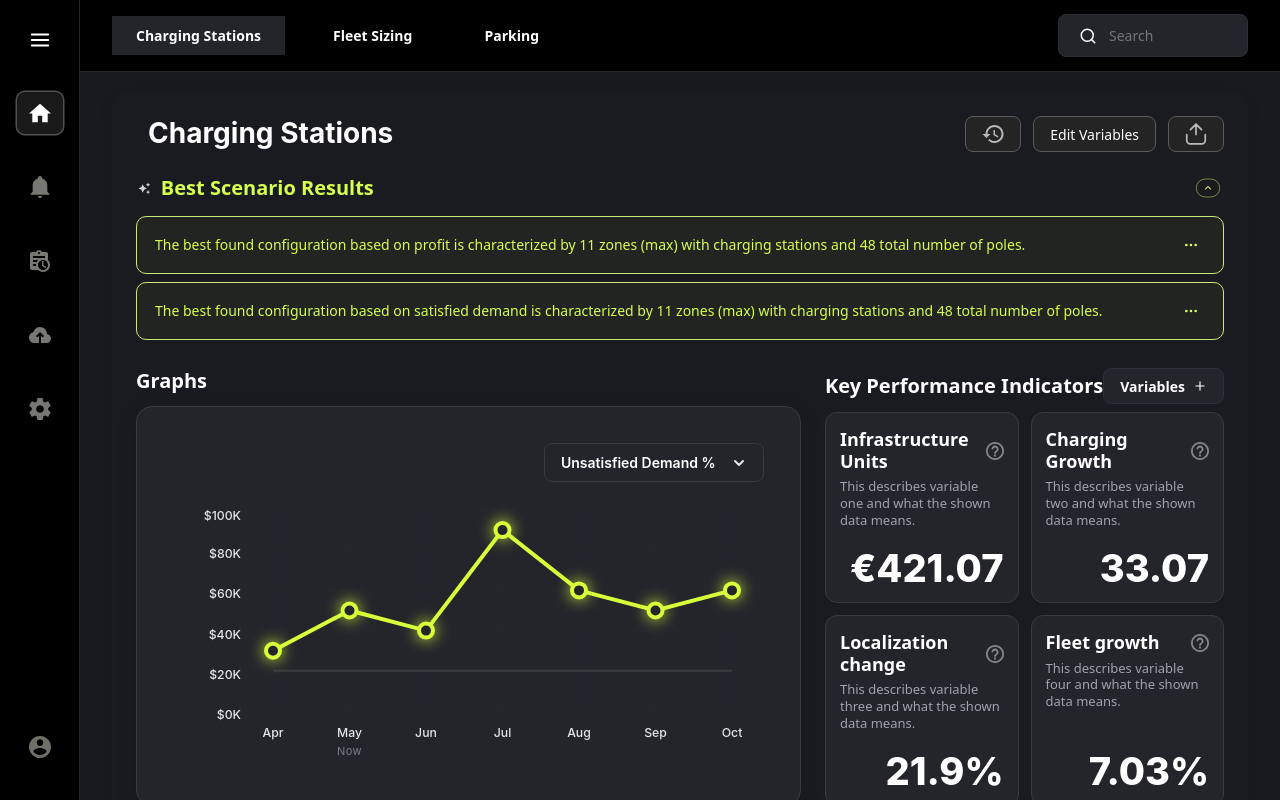
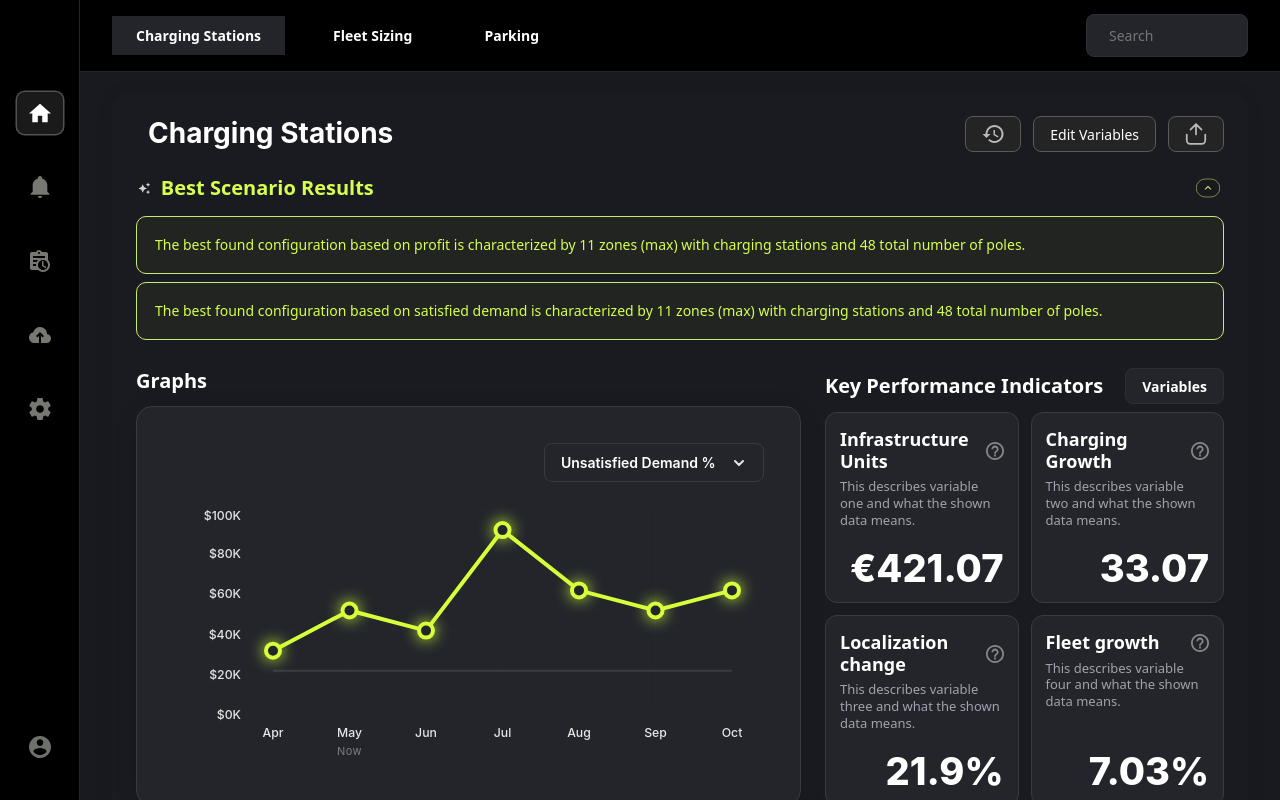
Before and after one commit to 1shakti/answeraiasse, a React (Vite) app: page / in a window 1280 px wide. Built offline with nearby package versions, Linux system fonts and the light colour scheme; no server answers; sample sign-in values are in the browser's storage.

Commit message:
Remove all unused icon usages and imports for clean deployment

```diff
--- a/src/pages/DashboardPage.tsx
+++ b/src/pages/DashboardPage.tsx
@@ -1,6 +1,5 @@
 import React, { useState, useRef, useEffect } from 'react';
 import { useAuth } from '../context/AuthContext';
-import { FiMenu, FiSearch, FiPlus, FiInfo, FiMoreHorizontal } from 'react-icons/fi';
 import styled from 'styled-components';
 import EditVariablesPanel from '../components/EditVariablesPanel';
 import accordionArrow from '../assets/accordion-arrow.svg';
@@ -334,7 +333,7 @@ const KPICardTitle = styled.div`
   line-height: 1.2;
 `;
 
-const KPICardInfo = styled(FiInfo)`
+const KPICardInfo = styled.div`
   color: #A0A3AD;
   font-size: 16px;
   cursor: pointer;
@@ -517,7 +516,7 @@ const DashboardPage: React.FC = () => {
             transition: 'all 0.2s'
           }}
         >
-          <FiMenu size={22} color="#fff" />
+          {null}
         </div>
         {/* Main icons */}
         <div style={{ flex: 1, display: 'flex', flexDirection: 'column', alignItems: 'center', gap: 32, justifyContent: 'flex-start' }}>
@@ -638,7 +637,7 @@ const DashboardPage: React.FC = () => {
           </Tabs>
           <div style={{ display: 'flex', alignItems: 'center', gap: 16 }}>
             <SearchBar>
-              <FiSearch size={18} color="#fff" />
+              {null}
               <SearchInput placeholder="Search" />
             </SearchBar>
           </div>
@@ -694,7 +693,7 @@ const DashboardPage: React.FC = () => {
                       The best found configuration based on profit is characterized by 11 zones (max) with charging stations and 48 total number of poles.
                       <ScenarioBoxRight>
                         <IconButton style={{ color: '#D6FF4F', borderColor: 'transparent', background: 'transparent', width: 28, height: 28 }}>
-                          <FiMoreHorizontal size={16} />
+                          {null}
                         </IconButton>
                       </ScenarioBoxRight>
                     </ScenarioBox>
@@ -702,7 +701,7 @@ const DashboardPage: React.FC = () => {
                       The best found configuration based on satisfied demand is characterized by 11 zones (max) with charging stations and 48 total number of poles.
                       <ScenarioBoxRight>
                         <IconButton style={{ color: '#D6FF4F', borderColor: 'transparent', background: 'transparent', width: 28, height: 28 }}>
-                          <FiMoreHorizontal size={16} />
+                          {null}
                         </IconButton>
                       </ScenarioBoxRight>
                     </ScenarioBox>
@@ -721,7 +720,7 @@ const DashboardPage: React.FC = () => {
                 <KPISectionHeader>
                   <KPIHeader>Key Performance Indicators</KPIHeader>
                   <VariablesButton>
-                    Variables <FiPlus style={{ marginLeft: 2 }} />
+                    Variables
                   </VariablesButton>
                 </KPISectionHeader>
                 <KPIGridStretched>
```
